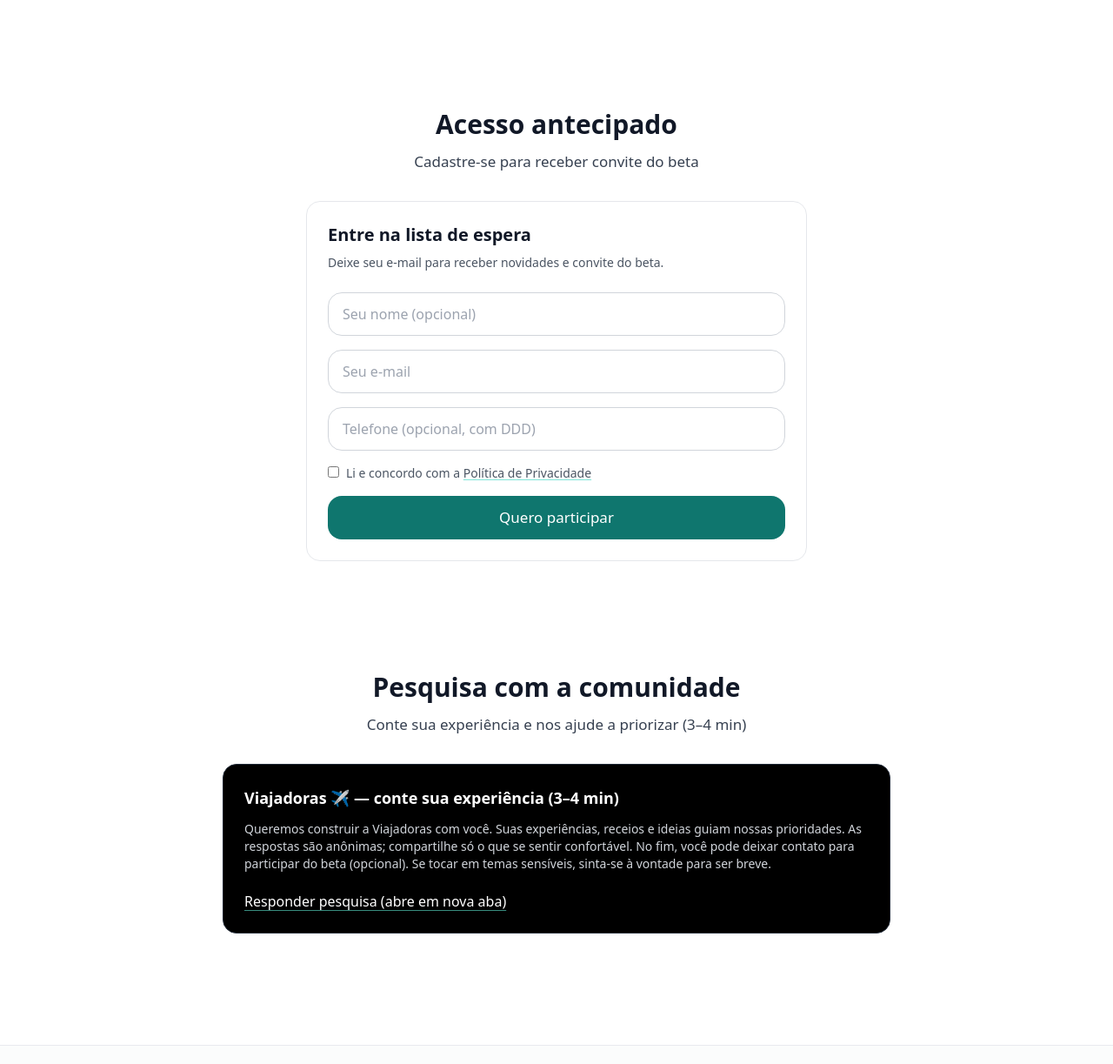
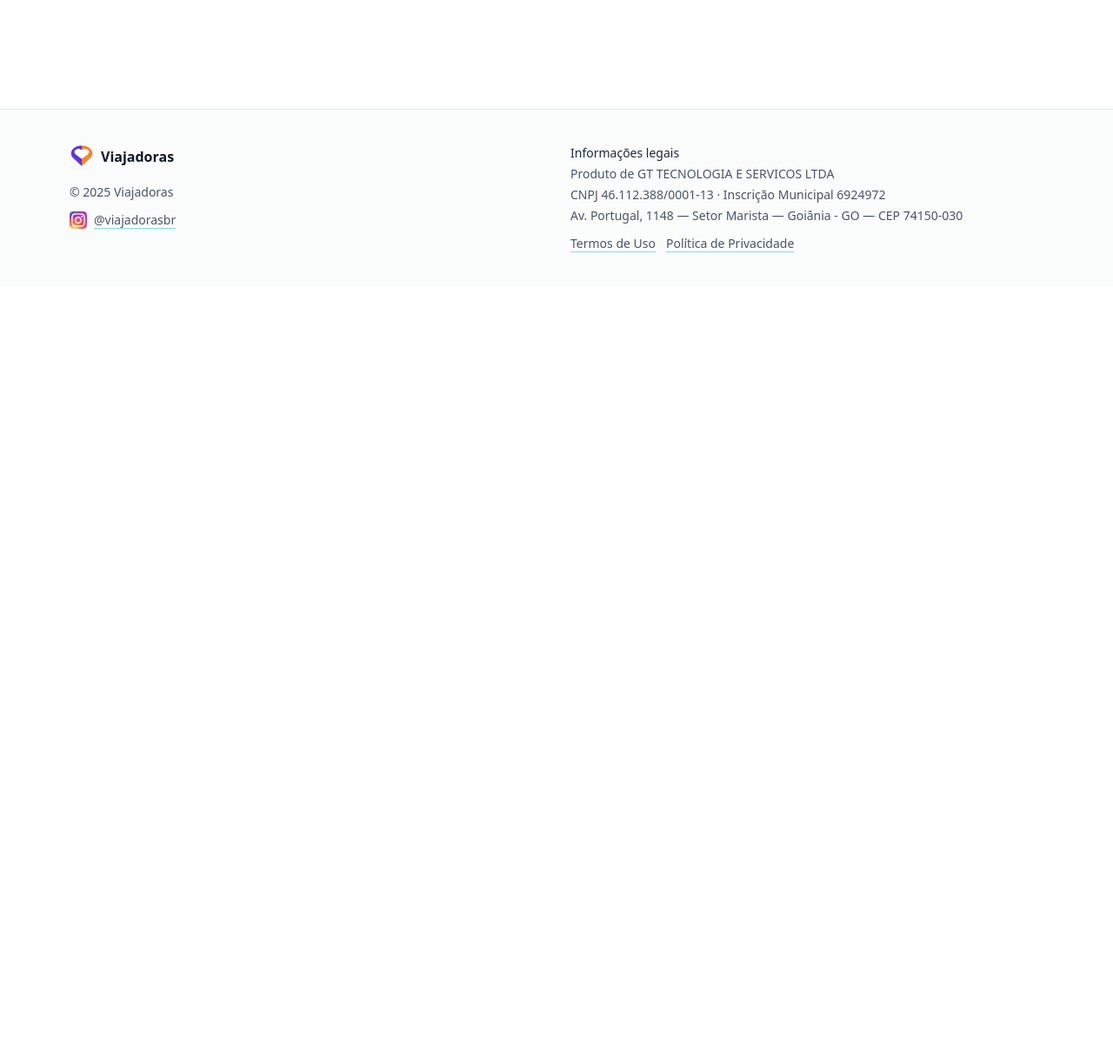
Before and after one commit to viajadoras/viajadoras-www, an Astro site: page / in a window 1280 px wide. Shown: the part 1197-2420 px from the top of the page at 87% size. After the commit the page ends 1527 px from the top, so only its background shows below. Built offline with nearby package versions, Linux system fonts and the light colour scheme; Astro itself is replaced by a stand-in of ours; no server answers.

Commit message:
chore(www): remover formulário de acesso antecipado e pesquisa
- Remover seção de acesso antecipado (já temos app beta na Google Play)
- Remover seção de pesquisa com forms.gle
- Limpar variáveis não utilizadas no Hero.astro
- Remover import do LeadForm do index.astro

```diff
--- a/src/components/Hero.astro
+++ b/src/components/Hero.astro
@@ -2,13 +2,7 @@
 const copy = {
   title: 'App para mulheres viajarem com',
   desc: 'Check-ins, contatos de confiança e conexões reais para viajar melhor.',
-  cta: 'Quero acesso antecipado',
-  see: 'Ver recursos',
-  ig: '@viajadorasbr',
-  formUrl: 'https://forms.gle/roQHvyCf5VGgiL3A9',
-  formTitle: 'Viajadoras ✈️ — conte sua experiência (3–4 min)',
-  formDesc:
-    'Queremos construir a Viajadoras com você. Suas experiências, receios e ideias guiam nossas prioridades. As respostas são anônimas; compartilhe só o que se sentir confortável. No fim, você pode deixar contato para participar do beta (opcional). Se tocar em temas sensíveis, sinta-se à vontade para ser breve.'
+  ig: '@viajadorasbr'
 };
 ---
 <section class="relative overflow-hidden bg-gradient-to-b from-accent-700 via-accent-800 to-accent-900 text-white">
--- a/src/pages/index.astro
+++ b/src/pages/index.astro
@@ -3,7 +3,6 @@ import Base from "../layouts/Base.astro";
 import Hero from "../components/Hero.astro";
 import Section from "../components/Section.astro";
 import FeatureCard from "../components/FeatureCard.astro";
-import LeadForm from "../components/LeadForm.astro";
 const title = 'Viajadoras - Vai segura';
 const description = 'Companhia e segurança entre mulheres: conexões por viagem, check-ins e contatos de confiança.';
 ---
@@ -44,24 +43,4 @@ const description = 'Companhia e segurança entre mulheres: conexões por viagem
       />
     </div>
   </Section>
-
-  <Section id="lead" title="Acesso antecipado" subtitle="Cadastre-se para receber convite do beta" align="center">
-    <LeadForm />
-  </Section>
-
-  <Section id="pesquisa" title="Pesquisa com a comunidade" subtitle="Conte sua experiência e nos ajude a priorizar (3–4 min)">
-    <div class="mx-auto max-w-3xl rounded-2xl border border-gray-800 bg-black p-6 text-white">
-      <h3 class="text-lg font-semibold">Viajadoras ✈️ — conte sua experiência (3–4 min)</h3>
-      <p class="mt-3 text-sm text-gray-300">
-        Queremos construir a Viajadoras com você. Suas experiências, receios e ideias guiam nossas prioridades.
-        As respostas são anônimas; compartilhe só o que se sentir confortável. No fim, você pode deixar contato para participar do beta (opcional).
-        Se tocar em temas sensíveis, sinta-se à vontade para ser breve.
-      </p>
-      <div class="mt-5">
-        <a href="https://forms.gle/roQHvyCf5VGgiL3A9" target="_blank" rel="noopener noreferrer" class="underline decoration-brand-300/60 underline-offset-4 text-base font-medium">
-          Responder pesquisa (abre em nova aba)
-        </a>
-      </div>
-    </div>
-  </Section>
 </Base>
```
